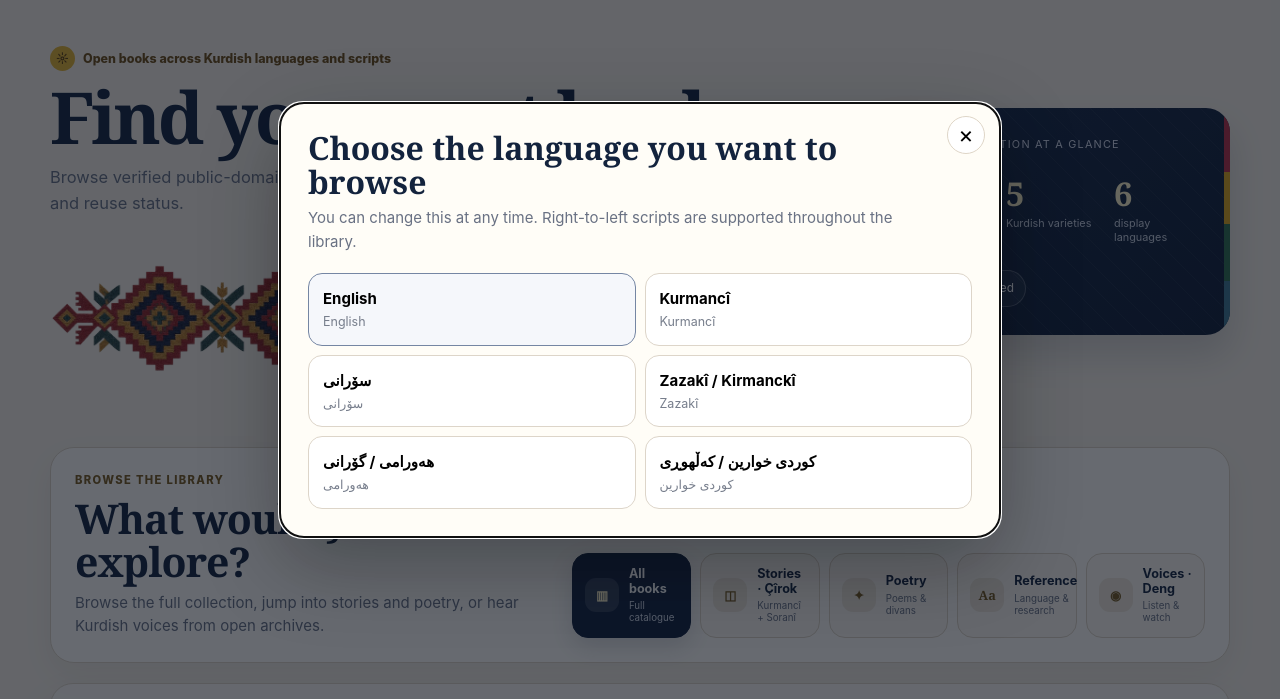
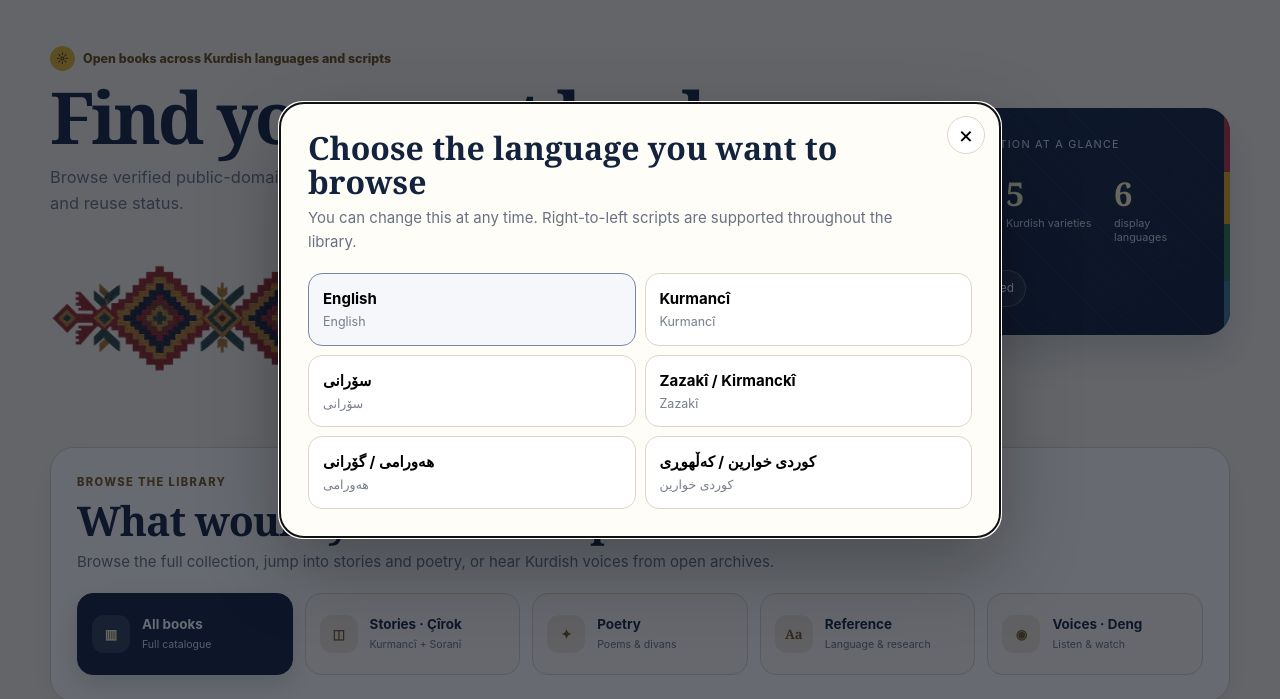
Before and after one commit to helony/digital-library, a plain HTML site: page index.html in a window 1280 px wide. Shown: the part 80-779 px from the top of the page. Drawn offline with Linux system fonts and the light colour scheme.

Commit message:
Give library browse buttons more breathing room

```diff
--- a/assets/styles.css
+++ b/assets/styles.css
@@ -40,17 +40,17 @@
 
 
 /* Library browse modes */
-.browse-hub{display:grid;grid-template-columns:minmax(0,1fr) minmax(560px,1.35fr);gap:28px;align-items:end;background:var(--paper);border:1px solid var(--line);border-radius:24px;padding:24px;margin:0 0 20px;box-shadow:0 12px 32px rgba(38,32,25,.055)}
+.browse-hub{display:grid;grid-template-columns:1fr;gap:20px;background:var(--paper);border:1px solid var(--line);border-radius:24px;padding:26px;margin:0 0 20px;box-shadow:0 12px 32px rgba(38,32,25,.055)}
 .browse-hub-copy h2{font:700 clamp(1.8rem,3.2vw,2.7rem)/1.05 Georgia,"Times New Roman",serif;letter-spacing:-.025em;margin:2px 0 8px}
-.browse-hub-copy p{margin:0;color:var(--muted);max-width:520px}
-.browse-modes{display:grid;grid-template-columns:repeat(5,minmax(0,1fr));gap:9px}
-.browse-mode{appearance:none;border:1px solid var(--line);background:var(--paper-2);color:var(--ink);border-radius:16px;padding:13px 12px;text-align:left;cursor:pointer;display:flex;align-items:center;gap:10px;min-height:72px;transition:transform .15s ease,border-color .15s ease,box-shadow .15s ease,background .15s ease}
+.browse-hub-copy p{margin:0;color:var(--muted);max-width:760px}
+.browse-modes{display:grid;grid-template-columns:repeat(5,minmax(0,1fr));gap:12px}
+.browse-mode{appearance:none;border:1px solid var(--line);background:var(--paper-2);color:var(--ink);border-radius:16px;padding:15px 14px;text-align:left;cursor:pointer;display:flex;align-items:center;gap:12px;min-height:82px;transition:transform .15s ease,border-color .15s ease,box-shadow .15s ease,background .15s ease}
 .browse-mode:hover{transform:translateY(-2px);border-color:#bcae99;box-shadow:0 8px 22px rgba(38,32,25,.07)}
 .browse-mode.is-active{background:var(--navy);border-color:var(--navy);color:#fff;box-shadow:0 9px 24px rgba(18,33,60,.16)}
-.browse-mode-icon{width:34px;height:34px;flex:0 0 34px;border-radius:11px;display:grid;place-items:center;background:#eee5d7;color:#74581e;font:800 .8rem/1 Georgia,serif}
+.browse-mode-icon{width:38px;height:38px;flex:0 0 38px;border-radius:12px;display:grid;place-items:center;background:#eee5d7;color:#74581e;font:800 .82rem/1 Georgia,serif}
 .browse-mode.is-active .browse-mode-icon{background:rgba(255,255,255,.13);color:#fff4c7}
-.browse-mode strong{display:block;font-size:.79rem;line-height:1.15}
-.browse-mode small{display:block;margin-top:4px;font-size:.61rem;line-height:1.2;color:var(--muted)}
+.browse-mode strong{display:block;font-size:.84rem;line-height:1.18}
+.browse-mode small{display:block;margin-top:5px;font-size:.66rem;line-height:1.25;color:var(--muted)}
 .browse-mode.is-active small{color:#d6deea}
 
 .story-browser{scroll-margin-top:96px}
@@ -106,7 +106,7 @@
 .voices-note strong{font:700 1.05rem Georgia,serif}
 .voices-note p{margin:5px 0 0;color:#626b79;font-size:.8rem}
 
-@media(max-width:1120px){
+@media(max-width:980px){
   .browse-modes{grid-template-columns:repeat(3,minmax(0,1fr))}
 }
 @media(max-width:760px){
```
